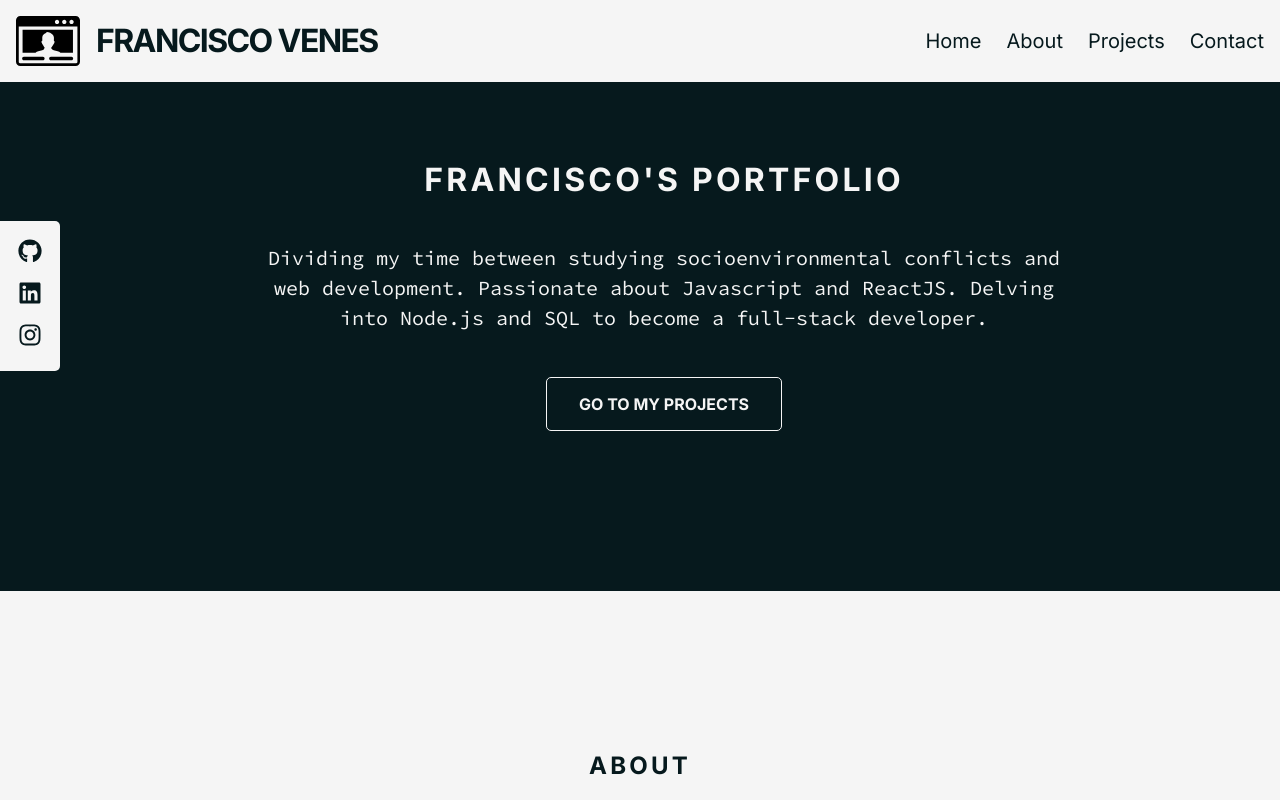
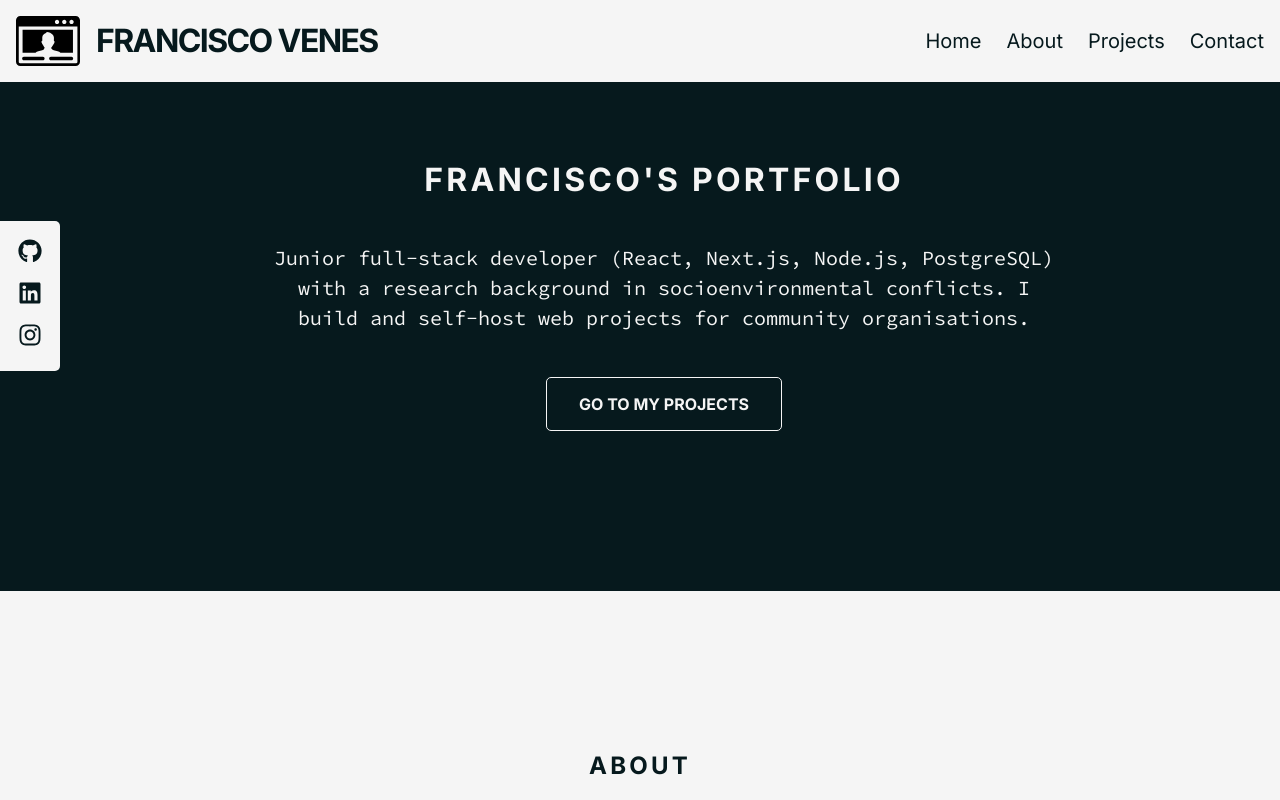
Before and after one commit to franciscovenes/portfolio, a React (Vite) app: page / in a window 1280 px wide. Shown: the top 800 px of the page. Built offline with nearby package versions, Linux system fonts and the light colour scheme.

Commit message:
Update hero and footer

```diff
--- a/src/components/Footer.jsx
+++ b/src/components/Footer.jsx
@@ -7,8 +7,8 @@ export default function Footer() {
         <Social />
         <h1>Francisco Venes</h1>
         <p className="footer--summary">
-          Frontend developer and React developer. Dividing my time between
-          studying socioenvironmental conflicts and web development.
+          Junior full-stack developer (React, Next.js, Node.js, PostgreSQL) with
+          a research background in socioenvironmental conflicts.
         </p>
         <p className="footer--credits">
           Designed by Francisco Venes. Inspired on{" "}
--- a/src/components/Hero.jsx
+++ b/src/components/Hero.jsx
@@ -4,9 +4,9 @@ export default function Hero() {
     <div id="hero" className="hero--container">
       <h1>Francisco&apos;s portfolio</h1>
       <p className="summary">
-        Dividing my time between studying socioenvironmental conflicts and web
-        development. Passionate about Javascript and ReactJS. Delving into
-        Node.js and SQL to become a full-stack developer.
+        Junior full-stack developer (React, Next.js, Node.js, PostgreSQL) with a
+        research background in socioenvironmental conflicts. I build and
+        self-host web projects for community organisations.
       </p>
       <a className="hero--projects--link" href="#projects">
         Go to my projects
```
